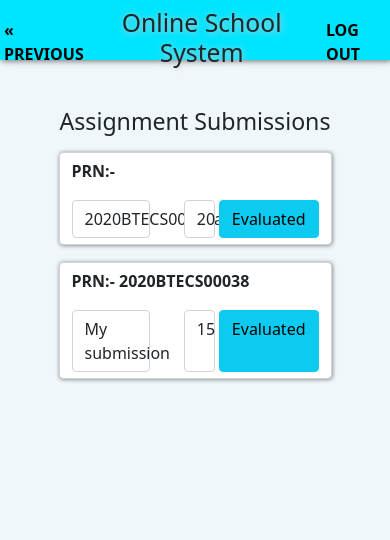
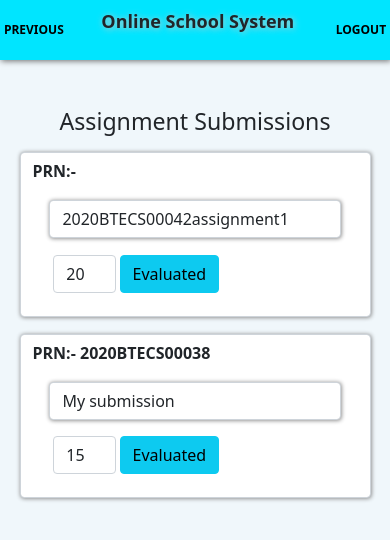
Before and after one commit to sahilthakur007/E-School, a Django app: page /6/submissions/ in a window 390 px wide. Shown: the top 540 px of the page. Run offline with Django 4.2, Linux system fonts and the light colour scheme; a user stored in the database is signed in; data comes from the database, SQL or seed files in the repository; both versions use the stored data as it was after the commit; some libraries are stand-ins or nearby versions.

Commit message:
responsiveness

```diff
--- a/onlineAssignmentSubmission/eApp/views.py
+++ b/onlineAssignmentSubmission/eApp/views.py
@@ -27,10 +27,10 @@ def listAllSubjects(request):
 
     teacher = Teacher.objects.get(username=request.user.username)
     allsubjects = teacher.courses.all()
+
     print(id)
     context = {
         "subjects": allsubjects,
-
     }
     return render(request, "list_all_subjects.html", context)
 
@@ -40,7 +40,7 @@ def studentHome(request):
     student = Student.objects.get(username=request.user.username)
     allsubjects = student.courses.all()
     context = {
-        "subjects": allsubjects
+        "subjects": allsubjects,
     }
     return render(request, "homeStudent.html", context)
 
--- a/onlineAssignmentSubmission/static/custom.css
+++ b/onlineAssignmentSubmission/static/custom.css
@@ -3,6 +3,7 @@
     background-color: #00E5FF;
     height: 60px;
     box-shadow: 1px 1px 6px #6b6c6c;
+    width: 100%;
 }
 .role-selection{
     width: 100%;
@@ -11,7 +12,8 @@
 .main-button{
     border-radius: 15px;
     margin: 10px;
-    width: 10vw;
+    /* width: 10vw; */
+    font-size: 1.5vw;
     border: none;
     box-shadow: 1px 1px 6px gray;
 }
@@ -46,10 +48,10 @@
     height: 22vw;
     /* border: 1px solid grey; */
     margin-top: 5vh;
-    border-radius: 20px;
+    /* border-radius: 20px; */
     background-image: url(pngwing.com.png);
     background-repeat: no-repeat;
-    background-size: cover;
+    background-size:30vw 22vw;
 }
 .form-box{
     width: 45vw;
@@ -90,23 +92,167 @@
     width:20vw;
     margin: 2vh 0px;
 }
-@media screen and (max-width: 920px) {
-    .main-button{
-        width: 100vw;
-    }
+.single-assign-teacher{
+    width:70vw;
+    margin: 1vh 0px;
+    box-shadow: 0.5px 0.5px 4px gray;
 }
-@media screen and (max-width: 920px) {
+.navbar-prev-btn{
+    text-decoration: none;
+    color: black;
+    font-size: 16px;
+    margin-left: 1vw;
+}
+.subject-name{
+    width:50vw;
+    margin: 2vh 0px;
+    box-shadow: 0.5px 0.5px 4px gray;
+}
+.solution-teacher{
+    display: flex;
+    justify-content: space-between;
+    margin-top: 2vh;
+}
+.solution-teacher-form{
+    width: 8vw;
+    margin: 0px 1vw;
+}
+.solution-file-teacher{
+    /* width: auto; */
+    margin-bottom: 0px;
+    box-shadow: 0.5px 0.5px 4px gray;
+}
+.assignment-list{
+    display: flex;
+    justify-content: space-between;
+}
+.navbar-logout{
+    text-decoration: none;
+    color: black;
+    font-size: 16px;
+    margin-left: 2vw;
+    margin-right: 1vw;
+    cursor: pointer;
+}
+.navbar-styles{
+    display: flex;
+    align-items: center;
+    justify-content: space-between;
+}
+.web-name{
+    font-size: 26px;
+}
+@media screen and (max-width: 1350px) {
     .main-image{
         width: 40vw;
         height: 32vw;
+        background-size:40vw 32vw;
     }
 }
-@media screen and (max-width: 820px) {
+@media screen and (max-width: 1200px) {
     .main-image{
-        width: 90vw;
-        height: 42vw;
+        width: 44vw;
+        height: 36vw;
+        background-size:44vw 36vw;
+    }
+    .form-box{
+        width: 60vw;
     }
 }
-@media screen and (max-width: 490px) {
-
+@media screen and (max-width: 1100px){
+    .main-button{
+        font-size: 2vw;
+    }
+    .subject-name{
+        width: 60vw;
+    }
+    .subject-name{
+        width: 60vw;
+    }
 }
+@media screen and (max-width: 800px){
+    .main-button{
+        font-size: 2.5vw;
+    }
+}
+@media screen and (max-width: 700px) {
+    .main-image{
+        width: 60vw;
+        height: 52vw;
+        background-size:60vw 52vw;
+    }
+    .form-box{
+        width: 70vw;
+    }
+    .subject-name{
+        width: 70vw;
+    }
+}
+@media screen and (max-width: 650px){
+    .main-button{
+        font-size: 3vw;
+    }
+    .single-assign-teacher{
+        width:80vw;
+    }
+    .assignment-list{
+        display: flex;
+        flex-direction: column;
+    }
+}
+@media screen and (max-width: 550px) {
+    .main-image{
+        width: 70vw;
+        height: 62vw;
+        background-size:70vw 62vw;
+    }
+    .form-box{
+        width: 80vw;
+    }
+    .main-button{
+        font-size: 4vw;
+    }
+    .single-assign-teacher{
+        width:90vw;
+    }
+}
+@media screen and (max-width: 500px) {
+    .solution-teacher{
+        display: flex;
+        flex-direction: column;
+        margin: 2vh;
+    }
+    .solution-teacher-form{
+        width: 16vw;
+    }
+    .solution-file-teacher{
+        margin-bottom: 2vh;
+    }
+    .navbar-prev-btn{
+        font-size: 12px;
+    }
+    .web-name{
+        font-size: 22px;
+    }
+}
+@media screen and (max-width: 430px) {
+    .form-box{
+        width: 90vw;
+    }
+    /* .head-nav-bar{
+        height: 80px;
+    }   */
+}
+@media screen and (max-width: 400px){
+    .main-button{
+        font-size: 4.5vw;
+    }
+    .web-name{
+        font-size: 18px;
+    }
+}
+@media screen and (max-width: 245px){
+    .head-nav-bar{
+        height: 90px;
+    }
+}
--- a/onlineAssignmentSubmission/templates/allAssignmentsStudent.html
+++ b/onlineAssignmentSubmission/templates/allAssignmentsStudent.html
@@ -5,10 +5,10 @@
 
     {%for assignment in assignments%}
 <a href="../../assignments/{{assignment.id}}" style="text-decoration: none;">
-    <div class="form-control" style="width:50vw; margin: 2vh 0px;box-shadow: 0.5px 0.5px 4px gray;">
-        <div style="display: flex; justify-content: space-between;">
+    <div class="form-control subject-name">
+        <div class="assignment-list">
             <div><b>{{assignment.title}}</b></div>
-            <div>Due date</div>
+            <div><b>Due date:</b> {{assignment.deadline}}</div>
         </div>
 
     </div>
--- a/onlineAssignmentSubmission/templates/homeStudent.html
+++ b/onlineAssignmentSubmission/templates/homeStudent.html
@@ -2,10 +2,14 @@
 {% block content%}
 <div class="main-outer-box">
     <h3 class="mt-5">Your Subjects</h3>
+    {% if subjects %}
     {%for subject in subjects%}
     <a href="../../{{subject.id}}/student/assignments" style="text-decoration: none;">
-        <div class="form-control" style="width:50vw; margin: 2vh 0px;box-shadow: 0.5px 0.5px 4px gray;">{{subject}}</div>
+        <div class="form-control subject-name"><b>{{subject}}</b></div>
     </a>
     {%endfor%}
+    {% else %}
+    <h6 style="margin-top: 2vh;">Subjects are not assigned to you.</h6>
+    {% endif %}
 </div>
 {% endblock content %}
--- a/onlineAssignmentSubmission/templates/list_all_assignments_for_subject.html
+++ b/onlineAssignmentSubmission/templates/list_all_assignments_for_subject.html
@@ -20,7 +20,7 @@
     <h3 class="mt-5">Assignments</h3>
     {%for assignment in assignments%}
     <a href="../{{assignment.id}}/submissions" style="text-decoration: none;">
-    <div class="form-control" style="width:50vw; margin: 2vh 0px; box-shadow: 0.5px 0.5px 4px gray;">{{assignment.title}}</div>
+    <div class="form-control subject-name"><b>{{assignment.title}}</b></div>
     </a>
     {%endfor%}
 <div class="main-outer-box">
--- a/onlineAssignmentSubmission/templates/list_all_solutions_for_assignment.html
+++ b/onlineAssignmentSubmission/templates/list_all_solutions_for_assignment.html
@@ -4,22 +4,23 @@
     <h3 class="mt-5">Assignment Submissions</h3>
 
     {% for solution in sollutions%}
-    <div class="form-control" style="width:70vw; margin: 1vh 0px; box-shadow: 0.5px 0.5px 4px gray;">
+    <div class="form-control single-assign-teacher">
         <div style="display: flex; justify-content: space-between;">
             <div><b>PRN:- {{solution.roll}}</b></div>
             <!-- <div>Uploaded time</div> -->
         </div>
-        <div style="display: flex; justify-content: space-between; margin-top: 2vh;">
+        <div class="solution-teacher">
             <a href="{{solution.answer.url}}" target="_blank" style="text-decoration: none;">
-                <div class="form-control" style="width:20vw;">{{solution.name}}</div>
+                <div class="form-control solution-file-teacher">
+                    {{solution.name}}</div>
             </a>
             <form style="display: flex;" method="post">
                 {% csrf_token %}
                 {% if solution.isevaluated %}
-                <div class="form-control" name="marks" style="width: 8vw; margin: 0px 1vw;" >{{solution.score}}</div>
-                <div class="btn btn-info">Evaluated</div>
+                <div class="form-control solution-teacher-form" name="marks" >{{solution.score}}</div>
+                <div class="btn btn-info" >Evaluated</div>
                 {% else %}
-                <input class="form-control" name="marks" style="width: 8vw; margin: 0px 1vw;" placeholder="Enter marks">
+                <input class="form-control solution-teacher-form" name="marks" placeholder="Enter marks">
                 <input hidden name="solution_id" value="{{solution.id}}" />
                 <button type="submit" class="btn btn-info">Save marks</button>
                 {% endif %}
--- a/onlineAssignmentSubmission/templates/list_all_subjects.html
+++ b/onlineAssignmentSubmission/templates/list_all_subjects.html
@@ -2,10 +2,14 @@
 {% block content %}
     <div class="main-outer-box">
     <h3 class="mt-5">Your Subjects</h3>
+    {% if subjects %}
     {%for subject in subjects%}
     <a href="../{{subject.id}}/assignments" style="text-decoration: none;">
-        <div class="form-control" style="width:50vw; margin: 2vh 0px;box-shadow: 0.5px 0.5px 4px gray; ">{{subject}}</div>
+        <div class="form-control subject-name"><b>{{subject}}</b></div>
     </a>
     {%endfor%}
+    {% else %}
+    <h6 style="margin-top: 2vh;">No subject is assigned.</h6>
+    {% endif %}
     </div>
 {% endblock %}
--- a/onlineAssignmentSubmission/templates/navbar.html
+++ b/onlineAssignmentSubmission/templates/navbar.html
@@ -22,16 +22,20 @@
               </div>
             </div>
           </div>
-        <div style="display: flex; align-items: center; justify-content: space-between;">
-            <a href="javascript:history.go(-1)" class="navbar-prev-btn" style="text-decoration: none; color: black; font-size: 16px;  margin-left: 1vw;"><b>&laquo; PREVIOUS</b></a>
-            <h2 class="text-center p-2" style="text-shadow: 1px 1px 6px #cacaca;">Online School System</h2>
+        <div class="navbar-styles">
+          {% if request.path != '/student/home/' and request.path != '/subjects/all' %}
+            <a href="javascript:history.go(-1)" class="navbar-prev-btn"><b>PREVIOUS</b></a>
+          {% endif %}
+            <p class="text-center p-2 web-name" style="text-shadow: 1px 1px 6px #cacaca;"><b>Online School System</b></p>
             <div style="display: flex;">
             <!-- <a href="{% url 'home' %}" style="text-decoration: none;color: black; font-size: 16px;"><b>HOME</b></a> -->
-            <a style="text-decoration: none;color: black; font-size: 16px; margin-left: 2vw; margin-right: 1vw; cursor: pointer;" data-bs-toggle="modal" data-bs-target="#exampleModal"><b>LOG OUT</b></a>
+            <!-- <a type="button" class="btn navbar-logout" data-bs-toggle="modal" data-bs-target="#exampleModal">
+              <b>LOG OUT</b></a> -->
+            <a class="navbar-prev-btn" style="margin-right: 1vw;" data-bs-toggle="modal" data-bs-target="#exampleModal"><b>LOGOUT</b></a>
             </div>
         </div>
         {% else %}
-        <h2 class="text-center p-2" style="text-shadow: 1px 1px 6px #cacaca;">Online School System</h2>
+        <p class="text-center p-2 web-name" style="text-shadow: 1px 1px 6px #cacaca;"><b>Online School System</b></p>
         {% endif %}
     </div>
 </body>
```
Also changed, not shown: onlineAssignmentSubmission/templates/home.html (+7 -5 lines), onlineAssignmentSubmission/templates/singleAssignmentStudent.html (+29 -14 lines), onlineAssignmentSubmission/db.sqlite3.
